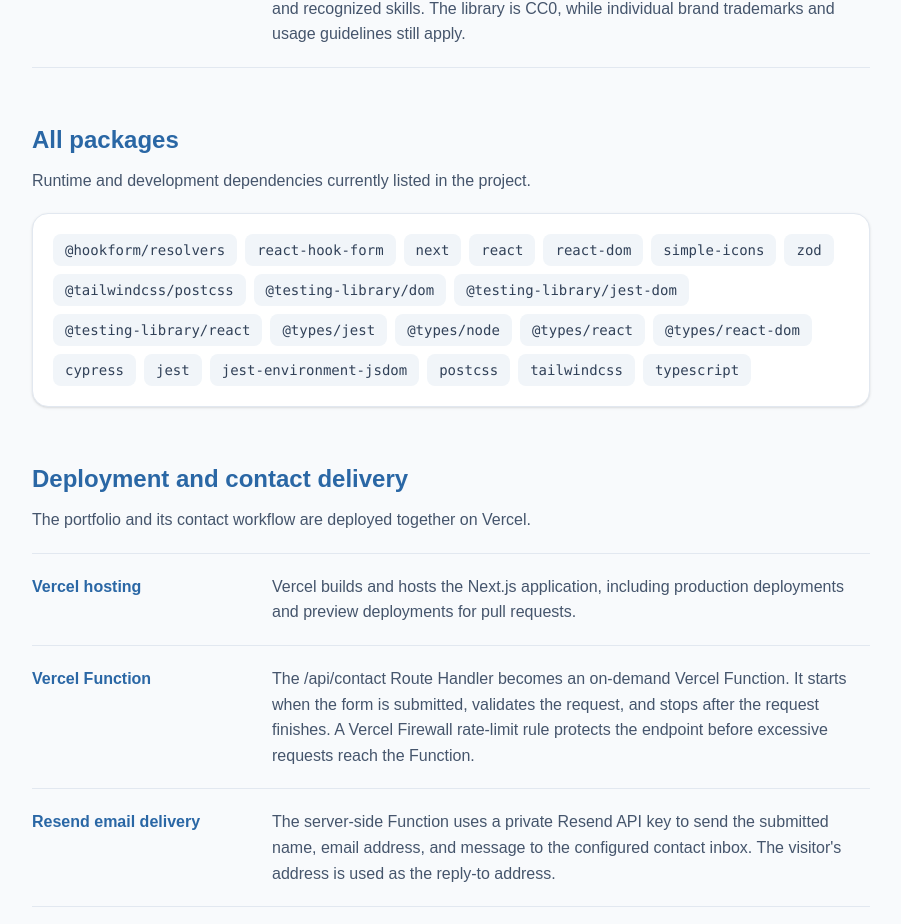
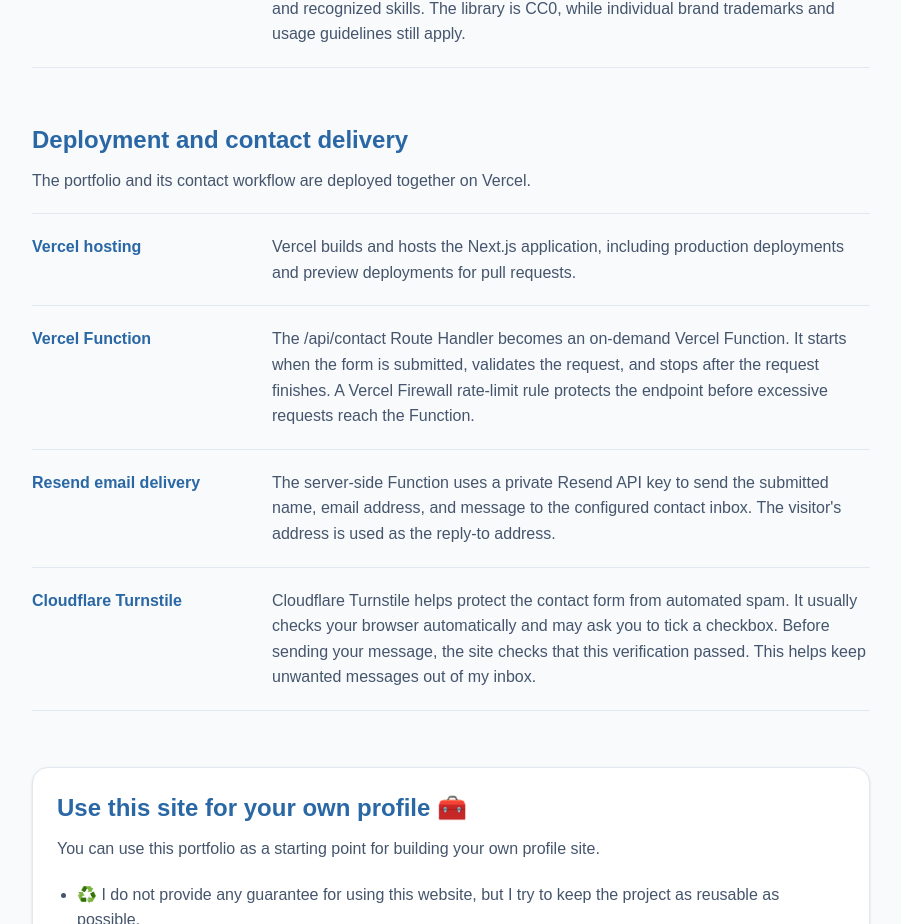
Before and after one commit to ayonious/oyon-portfolio, a Next.js app: page /about-this-site in a window 1280 px wide. Shown: the part 977-1901 px from the top of the page, without its empty margins (354-1255 px from the left). Built offline with nearby package versions, Linux system fonts and the light colour scheme.

Commit message:
chore: remove all packages section from site credits (#60)

```diff
--- a/app/about-this-site/page.tsx
+++ b/app/about-this-site/page.tsx
@@ -1,7 +1,7 @@
 import PageHeader from "../../components/PageHeader";
 import HeadingLink from "../../components/HeadingLink";
 import Button from "../../components/Button";
-import { allPackages, majorDependencies } from "../../config/siteCredits";
+import { majorDependencies } from "../../config/siteCredits";
 import { aboutSiteContent } from "../../config/siteContent";
 import BrandIcon from "../../components/BrandIcon";
 
@@ -30,23 +30,6 @@
               <p className="text-slate-600 dark:text-slate-300">
                 {dependency.description}
               </p>
-            </li>
-          ))}
-        </ul>
-      </section>
-
-      <section className="mt-14">
-        <h2 className="text-2xl font-bold">{aboutSiteContent.packagesTitle}</h2>
-        <p className="mt-3 text-slate-600 dark:text-slate-300">
-          {aboutSiteContent.packagesIntroduction}
-        </p>
-        <ul className="mt-5 flex flex-wrap gap-2 rounded-2xl border border-slate-200 bg-white p-5 shadow-sm dark:border-slate-700 dark:bg-slate-900">
-          {allPackages.map((packageName) => (
-            <li
-              key={packageName}
-              className="rounded-lg bg-slate-100 px-3 py-1.5 font-mono text-sm text-slate-700 dark:bg-slate-800 dark:text-slate-200"
-            >
-              {packageName}
             </li>
           ))}
         </ul>
--- a/config/siteContent.ts
+++ b/config/siteContent.ts
@@ -195,9 +195,6 @@
   introduction:
     "This portfolio is built with open-source software and is designed to adapt to phones, tablets, and desktop screens. The layout, navigation, and contact form adjust to the space available. Thank you to the maintainers and contributors behind every package that makes it possible.",
   majorTitle: "Major technologies",
-  packagesTitle: "All packages",
-  packagesIntroduction:
-    "Runtime and development dependencies currently listed in the project.",
   deployment: {
     title: "Deployment and contact delivery",
     introduction:
--- a/config/siteCredits.ts
+++ b/config/siteCredits.ts
@@ -42,27 +42,3 @@
       "Supplies the one-color brand and technology marks shown beside social profiles and recognized skills. The library is CC0, while individual brand trademarks and usage guidelines still apply.",
   },
 ];
-
-export const allPackages = [
-  "@hookform/resolvers",
-  "react-hook-form",
-  "next",
-  "react",
-  "react-dom",
-  "simple-icons",
-  "zod",
-  "@tailwindcss/postcss",
-  "@testing-library/dom",
-  "@testing-library/jest-dom",
-  "@testing-library/react",
-  "@types/jest",
-  "@types/node",
-  "@types/react",
-  "@types/react-dom",
-  "cypress",
-  "jest",
-  "jest-environment-jsdom",
-  "postcss",
-  "tailwindcss",
-  "typescript",
-];
```
